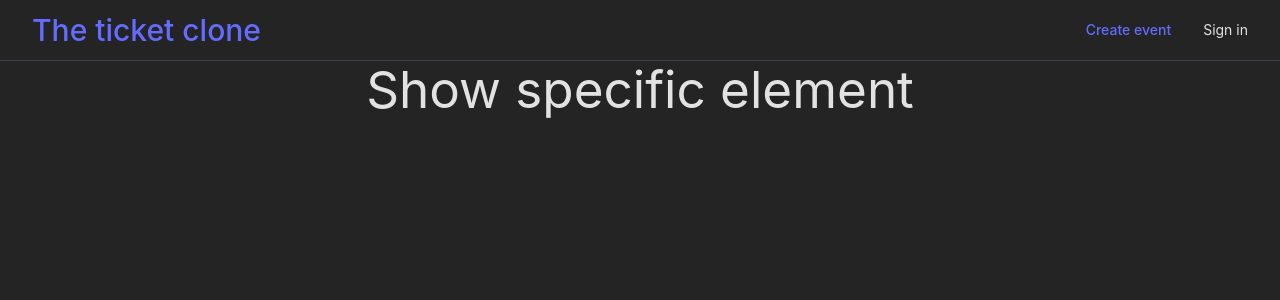
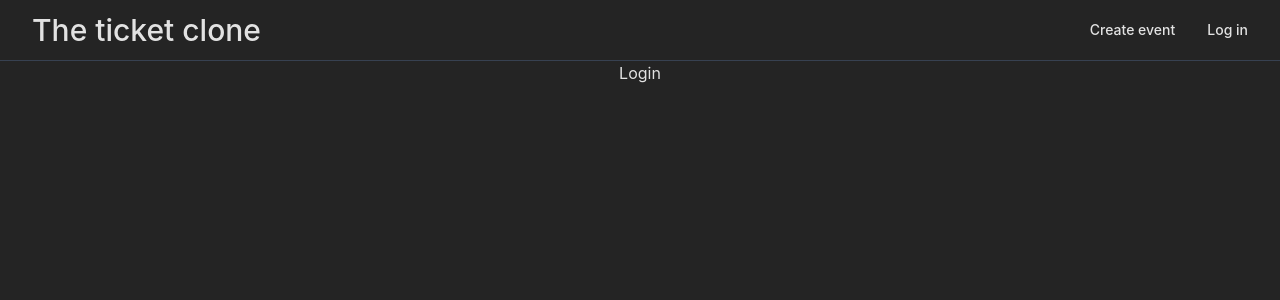
Before and after one commit to carloshs1/the-ticket-clone, a React (Vite) app: page /login in a window 1280 px wide. Shown: the top 300 px of the page. Built offline with nearby package versions, Linux system fonts and the light colour scheme.

Commit message:
Complete Header and router

```diff
--- a/src/App.tsx
+++ b/src/App.tsx
@@ -3,6 +3,7 @@ import { Routes, Route, Navigate } from 'react-router-dom'
 import Header from './components/Header'
 import AddEvent from './components/AddEvent'
 import Events from './components/Events'
+import Login from './components/Login'
 
 function App() {
  return (
@@ -11,6 +12,7 @@ function App() {
    <Routes>
     <Route path="/" element={<Events />} />
     <Route path="/add-event" element={<AddEvent />} />
+    <Route path="/login" element={<Login />} />
     <Route path="/:id">
      <Route index element={<h1>Show specific element</h1>} />
      <Route path="edit" element={<h1>Show specific element</h1>} />
--- a/src/components/Header.tsx
+++ b/src/components/Header.tsx
@@ -4,14 +4,16 @@ import { Link } from 'react-router-dom'
 const Header: React.FC = () => {
  return (
   <header className="sticky top-0 z-50 flex justify-between items-center px-8 py-3 w-full border-b border-gray-700">
-   <Link to={'/'}>
-    <p className="text-3xl">The ticket clone</p>
+   <Link to={'/'} className="text-3xl hover:text-white">
+    The ticket clone
    </Link>
    <div className="flex space-x-8">
-    <Link to={'/add-event'}>
-     <p className="text-sm">Create event</p>
+    <Link to={'/add-event'} className="text-sm">
+     Create event
     </Link>
-    <p className="text-sm">Sign in</p>
+    <Link to={'/login'} className="text-sm">
+     Log in
+    </Link>
    </div>
   </header>
  )
--- /dev/null
+++ b/src/components/Login.tsx
@@ -0,0 +1,7 @@
+import React from 'react'
+
+const Login: React.FC = () => {
+ return <div>Login</div>
+}
+
+export default Login
--- a/src/index.css
+++ b/src/index.css
@@ -21,11 +21,10 @@
 
 a {
  font-weight: 500;
- color: #646cff;
  text-decoration: inherit;
 }
 a:hover {
- color: #535bf2;
+ color: rgba(255, 255, 255, 0.6);
 }
 
 body {
```
